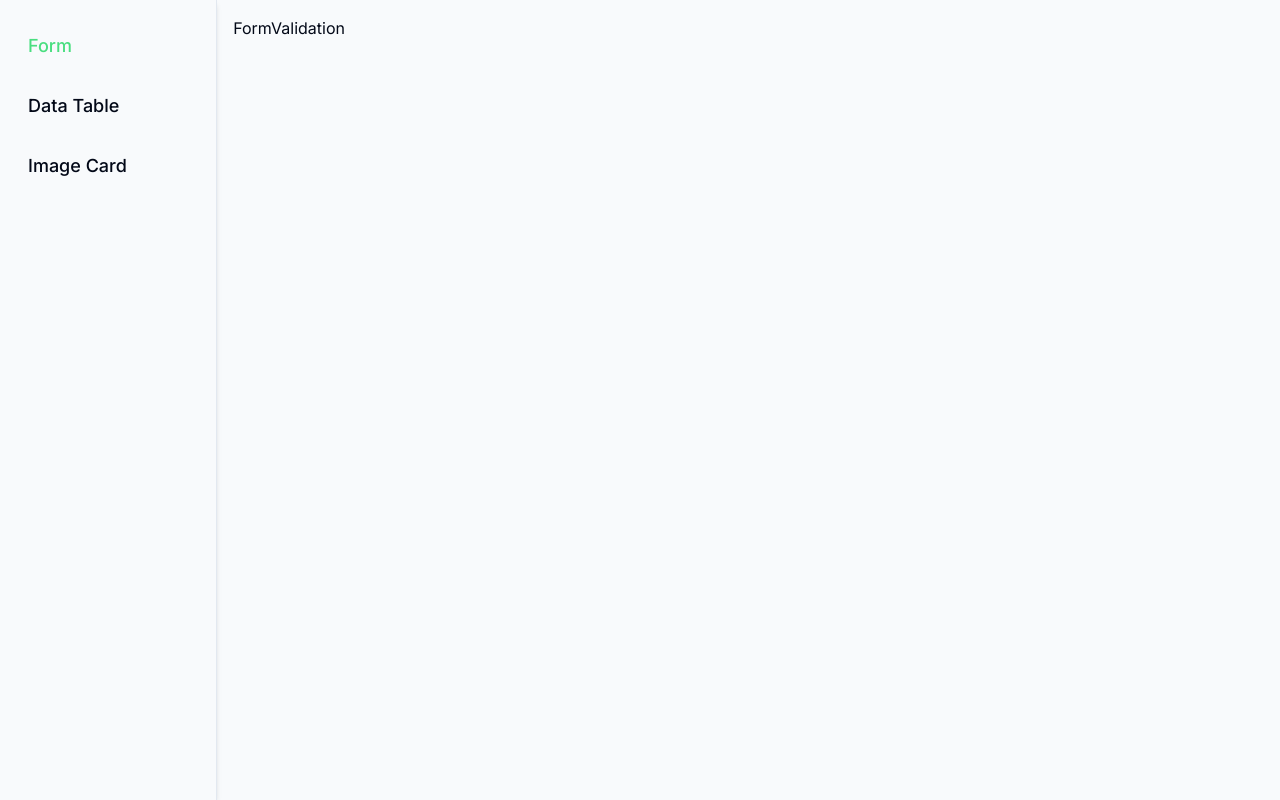
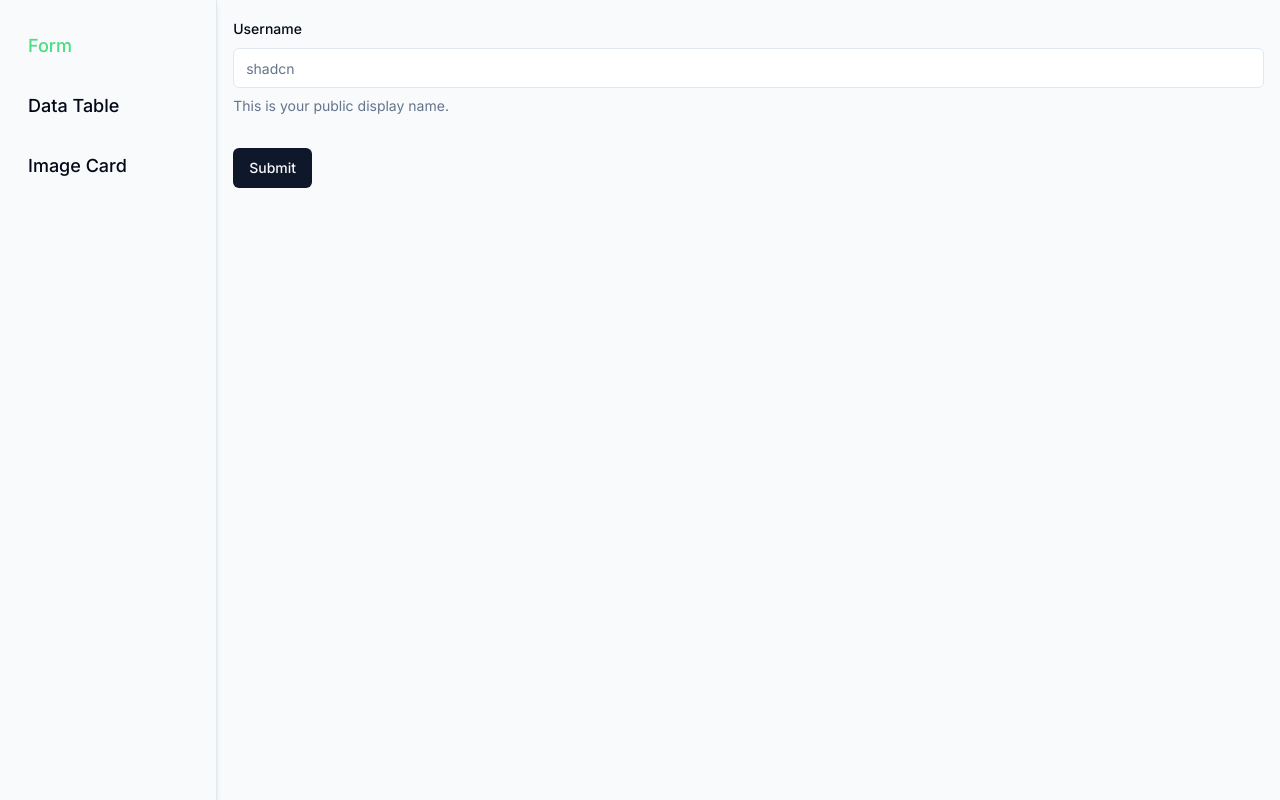
Before and after one commit to OpenExt-Labs/admin-panel-kit, a Next.js app: page /form in a window 1280 px wide. Built offline with nearby package versions, Linux system fonts and the light colour scheme.

Commit message:
add basic form

```diff
--- a/src/app/form/page.tsx
+++ b/src/app/form/page.tsx
@@ -1,7 +1,58 @@
-import React from 'react'
+'use client'
+import { zodResolver } from "@hookform/resolvers/zod"
+import { useForm } from "react-hook-form"
+import * as z from 'zod'
+
+import {
+  Form,
+  FormControl,
+  FormDescription,
+  FormField,
+  FormItem,
+  FormLabel,
+  FormMessage,
+} from "@/components/ui/form"
+import { Input } from "@/components/ui/input"
+import { Button } from '@/components/ui/button'
+
+
+const formSchema = z.object({
+  username: z.string().min(2).max(50),
+})
 
 export default function FormValidation() {
+  const form = useForm<z.infer<typeof formSchema>>({
+    resolver: zodResolver(formSchema),
+    defaultValues: {
+      username: '',
+    }
+  })
+
+  const onSubmit = (values: z.infer<typeof formSchema>) => {
+    console.log(values)
+  }
+
   return (
-    <div>FormValidation</div>
+    <Form {...form}>
+      <form onSubmit={form.handleSubmit(onSubmit)} className="space-y-8">
+        <FormField
+          control={form.control}
+          name="username"
+          render={({ field }) => (
+            <FormItem>
+              <FormLabel>Username</FormLabel>
+              <FormControl>
+                <Input placeholder="shadcn" {...field} />
+              </FormControl>
+              <FormDescription>
+                This is your public display name.
+              </FormDescription>
+              <FormMessage />
+            </FormItem>
+          )}
+        />
+        <Button type="submit">Submit</Button>
+      </form>
+    </Form>
   )
 }
--- /dev/null
+++ b/src/components/ui/button.tsx
@@ -0,0 +1,56 @@
+import * as React from "react"
+import { Slot } from "@radix-ui/react-slot"
+import { cva, type VariantProps } from "class-variance-authority"
+
+import { cn } from "@/lib/utils"
+
+const buttonVariants = cva(
+  "inline-flex items-center justify-center whitespace-nowrap rounded-md text-sm font-medium ring-offset-background transition-colors focus-visible:outline-none focus-visible:ring-2 focus-visible:ring-ring focus-visible:ring-offset-2 disabled:pointer-events-none disabled:opacity-50",
+  {
+    variants: {
+      variant: {
+        default: "bg-primary text-primary-foreground hover:bg-primary/90",
+        destructive:
+          "bg-destructive text-destructive-foreground hover:bg-destructive/90",
+        outline:
+          "border border-input bg-background hover:bg-accent hover:text-accent-foreground",
+        secondary:
+          "bg-secondary text-secondary-foreground hover:bg-secondary/80",
+        ghost: "hover:bg-accent hover:text-accent-foreground",
+        link: "text-primary underline-offset-4 hover:underline",
+      },
+      size: {
+        default: "h-10 px-4 py-2",
+        sm: "h-9 rounded-md px-3",
+        lg: "h-11 rounded-md px-8",
+        icon: "h-10 w-10",
+      },
+    },
+    defaultVariants: {
+      variant: "default",
+      size: "default",
+    },
+  }
+)
+
+export interface ButtonProps
+  extends React.ButtonHTMLAttributes<HTMLButtonElement>,
+    VariantProps<typeof buttonVariants> {
+  asChild?: boolean
+}
+
+const Button = React.forwardRef<HTMLButtonElement, ButtonProps>(
+  ({ className, variant, size, asChild = false, ...props }, ref) => {
+    const Comp = asChild ? Slot : "button"
+    return (
+      <Comp
+        className={cn(buttonVariants({ variant, size, className }))}
+        ref={ref}
+        {...props}
+      />
+    )
+  }
+)
+Button.displayName = "Button"
+
+export { Button, buttonVariants }
--- /dev/null
+++ b/src/components/ui/form.tsx
@@ -0,0 +1,176 @@
+import * as React from "react"
+import * as LabelPrimitive from "@radix-ui/react-label"
+import { Slot } from "@radix-ui/react-slot"
+import {
+  Controller,
+  ControllerProps,
+  FieldPath,
+  FieldValues,
+  FormProvider,
+  useFormContext,
+} from "react-hook-form"
+
+import { cn } from "@/lib/utils"
+import { Label } from "@/components/ui/label"
+
+const Form = FormProvider
+
+type FormFieldContextValue<
+  TFieldValues extends FieldValues = FieldValues,
+  TName extends FieldPath<TFieldValues> = FieldPath<TFieldValues>
+> = {
+  name: TName
+}
+
+const FormFieldContext = React.createContext<FormFieldContextValue>(
+  {} as FormFieldContextValue
+)
+
+const FormField = <
+  TFieldValues extends FieldValues = FieldValues,
+  TName extends FieldPath<TFieldValues> = FieldPath<TFieldValues>
+>({
+  ...props
+}: ControllerProps<TFieldValues, TName>) => {
+  return (
+    <FormFieldContext.Provider value={{ name: props.name }}>
+      <Controller {...props} />
+    </FormFieldContext.Provider>
+  )
+}
+
+const useFormField = () => {
+  const fieldContext = React.useContext(FormFieldContext)
+  const itemContext = React.useContext(FormItemContext)
+  const { getFieldState, formState } = useFormContext()
+
+  const fieldState = getFieldState(fieldContext.name, formState)
+
+  if (!fieldContext) {
+    throw new Error("useFormField should be used within <FormField>")
+  }
+
+  const { id } = itemContext
+
+  return {
+    id,
+    name: fieldContext.name,
+    formItemId: `${id}-form-item`,
+    formDescriptionId: `${id}-form-item-description`,
+    formMessageId: `${id}-form-item-message`,
+    ...fieldState,
+  }
+}
+
+type FormItemContextValue = {
+  id: string
+}
+
+const FormItemContext = React.createContext<FormItemContextValue>(
+  {} as FormItemContextValue
+)
+
+const FormItem = React.forwardRef<
+  HTMLDivElement,
+  React.HTMLAttributes<HTMLDivElement>
+>(({ className, ...props }, ref) => {
+  const id = React.useId()
+
+  return (
+    <FormItemContext.Provider value={{ id }}>
+      <div ref={ref} className={cn("space-y-2", className)} {...props} />
+    </FormItemContext.Provider>
+  )
+})
+FormItem.displayName = "FormItem"
+
+const FormLabel = React.forwardRef<
+  React.ElementRef<typeof LabelPrimitive.Root>,
+  React.ComponentPropsWithoutRef<typeof LabelPrimitive.Root>
+>(({ className, ...props }, ref) => {
+  const { error, formItemId } = useFormField()
+
+  return (
+    <Label
+      ref={ref}
+      className={cn(error && "text-destructive", className)}
+      htmlFor={formItemId}
+      {...props}
+    />
+  )
+})
+FormLabel.displayName = "FormLabel"
+
+const FormControl = React.forwardRef<
+  React.ElementRef<typeof Slot>,
+  React.ComponentPropsWithoutRef<typeof Slot>
+>(({ ...props }, ref) => {
+  const { error, formItemId, formDescriptionId, formMessageId } = useFormField()
+
+  return (
+    <Slot
+      ref={ref}
+      id={formItemId}
+      aria-describedby={
+        !error
+          ? `${formDescriptionId}`
+          : `${formDescriptionId} ${formMessageId}`
+      }
+      aria-invalid={!!error}
+      {...props}
+    />
+  )
+})
+FormControl.displayName = "FormControl"
+
+const FormDescription = React.forwardRef<
+  HTMLParagraphElement,
+  React.HTMLAttributes<HTMLParagraphElement>
+>(({ className, ...props }, ref) => {
+  const { formDescriptionId } = useFormField()
+
+  return (
+    <p
+      ref={ref}
+      id={formDescriptionId}
+      className={cn("text-sm text-muted-foreground", className)}
+      {...props}
+    />
+  )
+})
+FormDescription.displayName = "FormDescription"
+
+const FormMessage = React.forwardRef<
+  HTMLParagraphElement,
+  React.HTMLAttributes<HTMLParagraphElement>
+>(({ className, children, ...props }, ref) => {
+  const { error, formMessageId } = useFormField()
+  const body = error ? String(error?.message) : children
+
+  if (!body) {
+    return null
+  }
+
+  return (
+    <p
+      ref={ref}
+      id={formMessageId}
+      className={cn("text-sm font-medium text-destructive", className)}
+      {...props}
+    >
+      {body}
+    </p>
+  )
+})
+FormMessage.displayName = "FormMessage"
+
+export {
+  useFormField,
+  Form,
+  FormItem,
+  FormLabel,
+  FormControl,
+  FormDescription,
+  FormMessage,
+  FormField,
+}
--- /dev/null
+++ b/src/components/ui/input.tsx
@@ -0,0 +1,25 @@
+import * as React from "react"
+
+import { cn } from "@/lib/utils"
+
+export interface InputProps
+  extends React.InputHTMLAttributes<HTMLInputElement> {}
+
+const Input = React.forwardRef<HTMLInputElement, InputProps>(
+  ({ className, type, ...props }, ref) => {
+    return (
+      <input
+        type={type}
+        className={cn(
+          "flex h-10 w-full rounded-md border border-input bg-background px-3 py-2 text-sm ring-offset-background file:border-0 file:bg-transparent file:text-sm file:font-medium placeholder:text-muted-foreground focus-visible:outline-none focus-visible:ring-2 focus-visible:ring-ring focus-visible:ring-offset-2 disabled:cursor-not-allowed disabled:opacity-50",
+          className
+        )}
+        ref={ref}
+        {...props}
+      />
+    )
+  }
+)
+Input.displayName = "Input"
+
+export { Input }
--- /dev/null
+++ b/src/components/ui/label.tsx
@@ -0,0 +1,26 @@
+"use client"
+
+import * as React from "react"
+import * as LabelPrimitive from "@radix-ui/react-label"
+import { cva, type VariantProps } from "class-variance-authority"
+
+import { cn } from "@/lib/utils"
+
+const labelVariants = cva(
+  "text-sm font-medium leading-none peer-disabled:cursor-not-allowed peer-disabled:opacity-70"
+)
+
+const Label = React.forwardRef<
+  React.ElementRef<typeof LabelPrimitive.Root>,
+  React.ComponentPropsWithoutRef<typeof LabelPrimitive.Root> &
+    VariantProps<typeof labelVariants>
+>(({ className, ...props }, ref) => (
+  <LabelPrimitive.Root
+    ref={ref}
+    className={cn(labelVariants(), className)}
+    {...props}
+  />
+))
+Label.displayName = LabelPrimitive.Root.displayName
+
+export { Label }
```
Also changed, not shown: package.json (+6 -1 lines), 1 other file (tests, documents, lock files or other folders).
